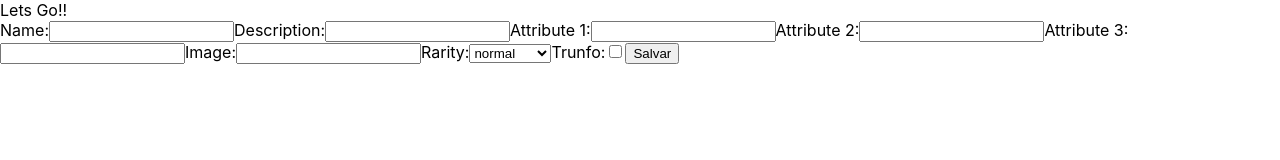
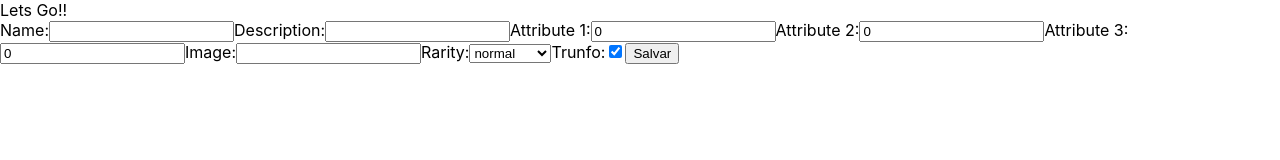
Before and after one commit to tryber/sd-013-a-project-tryunfo-beta, a React (Create React App) app: page / in a window 1280 px wide. Shown: the top 160 px of the page. Built offline with nearby package versions, Linux system fonts and the light colour scheme.

Commit message:
realizando requisito 2

```diff
--- a/src/App.js
+++ b/src/App.js
@@ -2,11 +2,55 @@ import React from 'react';
 import { Form } from './components';
 
 class App extends React.Component {
+  constructor(props) {
+    super(props)
+    this.state = {
+      name: '',
+      description: '',
+      attr1: 0,
+      attr2: 0,
+      attr3: 0,
+      image: '',
+      rare: '',
+      isSaveButtonDisabled: false,
+      hasTrunfo: false,
+      cardTrunfo: true,
+
+    };
+    this.handleChange = this.handleChange.bind(this);
+    this.onSaveButtonClick = this.onSaveButtonClick.bind(this);
+  }
+
+  handleChange({ target: { value, id, checked, type } }) {
+    const changeValue = (type === 'checkbox') ? checked : value;
+    this.setState(() => ({ [id]: changeValue }));
+  }
+
+  onSaveButtonClick() {
+
+  }
+
   render() {
+    const { name, description, attr1, attr2, attr3, image, rare,
+      hasTrunfo, cardTrunfo, isSaveButtonDisabled } = this.state;
+
     return (
       <div>
         Lets Go!!
-        <Form />
+        <Form
+          cardName={ name }
+          cardDescription={ description }
+          cardAttr1={ attr1 }
+          cardAttr2={ attr2 }
+          cardAttr3={ attr3 }
+          cardImage={ image }
+          cardRare={ rare }
+          cardTrunfo={ cardTrunfo }
+          hasTrunfo={ hasTrunfo }
+          isSaveButtonDisabled={ isSaveButtonDisabled }
+          onInputChange={ this.handleChange }
+          onSaveButtonClick={ this.onSaveButtonClick }
+        />
       </div>
     );
   }
--- a/src/components/Form.js
+++ b/src/components/Form.js
@@ -1,45 +1,121 @@
 import React from 'react';
+import PropTypes from 'prop-types';
 
-export default function Form() {
+export default class Form extends React.Component {
+  render() {
+    const { cardAttr1, cardAttr2, cardAttr3, cardName, cardImage, cardDescription,
+      cardRare, cardTrunfo, isSaveButtonDisabled, onInputChange,
+      onSaveButtonClick } = this.props;
+
     return (
       <div>
-      <label htmlFor="name-input">
+        <label htmlFor="name">
           Name:
-        <input id="name-input" data-testid="name-input" type="text" />
+          <input
+            onChange={ onInputChange }
+            value={ cardName }
+            id="name"
+            data-testid="name-input"
+            type="text"
+          />
         </label>
-      <label htmlFor="description-input">
+        <label htmlFor="description">
           Description:
-        <input id="description-input" data-testid="description-input" type="textarea" />
+          <input
+            onChange={ onInputChange }
+            value={ cardDescription }
+            id="description"
+            data-testid="description-input"
+            type="textarea"
+          />
         </label>
-      <label htmlFor="attr1-input">
+        <label htmlFor="attr1">
           Attribute 1:
-        <input id="attr1-input" data-testid="attr1-input" type="number" />
+          <input
+            onChange={ onInputChange }
+            value={ cardAttr1 }
+            id="attr1"
+            data-testid="attr1-input"
+            type="number"
+          />
         </label>
         <label htmlFor="attr2-input">
           Attribute 2:
-        <input id="attr2-input" data-testid="attr2-input" type="number" />
+          <input
+            onChange={ onInputChange }
+            value={ cardAttr2 }
+            id="attr2"
+            data-testid="attr2-input"
+            type="number"
+          />
         </label>
-      <label htmlFor="attr3-input">
+        <label htmlFor="attr3">
           Attribute 3:
-        <input id="attr3-input" data-testid="attr3-input" type="number" />
+          <input
+            onChange={ onInputChange }
+            value={ cardAttr3 }
+            id="attr3"
+            data-testid="attr3-input"
+            type="number"
+          />
         </label>
         <label htmlFor="image-input">
           Image:
-        <input id="image-input" data-testid="image-input" type="text" />
+          <input
+            onChange={ onInputChange }
+            value={ cardImage }
+            id="image"
+            data-testid="image-input"
+            type="text"
+          />
         </label>
-      <label htmlFor="rare-input">
+        <label htmlFor="rare">
           Rarity:
-        <select id="rare-input" data-testid="rare-input">
+          <select
+            onChange={ onInputChange }
+            value={ cardRare }
+            id="rare"
+            data-testid="rare-input"
+          >
             <option value="normal">normal</option>
             <option value="raro">raro</option>
             <option value="muito raro">muito raro</option>
           </select>
         </label>
-      <label htmlFor="trunfo-input">
+        <label htmlFor="trunfo">
           Trunfo:
-        <input id="trunfo-input" data-testid="trunfo-input" type="checkbox" />
+          <input
+            onChange={ onInputChange }
+            checked={ cardTrunfo }
+            id="trunfo"
+            data-testid="trunfo-input"
+            type="checkbox"
+          />
         </label>
-      <button data-testid="save-button" type="button">Salvar</button>
+        <button
+          onClick={ onSaveButtonClick }
+          disabled={ isSaveButtonDisabled }
+          data-testid="save-button"
+          type="button"
+        >
+          Salvar
+        </button>
       </div>
     );
   }
+}
+
+Form.propTypes = {
+  onInputChange: PropTypes.func.isRequired,
+  onSaveButtonClick: PropTypes.func.isRequired,
+  cardTrunfo: PropTypes.bool.isRequired,
+  // hasTrunfo: PropTypes.bool.isRequired,
+  isSaveButtonDisabled: PropTypes.bool.isRequired,
+  cardName: PropTypes.string.isRequired,
+  cardDescription: PropTypes.string.isRequired,
+  cardAttr1: PropTypes.string.isRequired,
+  cardAttr2: PropTypes.string.isRequired,
+  cardAttr3: PropTypes.string.isRequired,
+  cardImage: PropTypes.string.isRequired,
+  cardRare: PropTypes.string.isRequired,
+};
```
Lines whose indentation alone changed are shown as unchanged.
